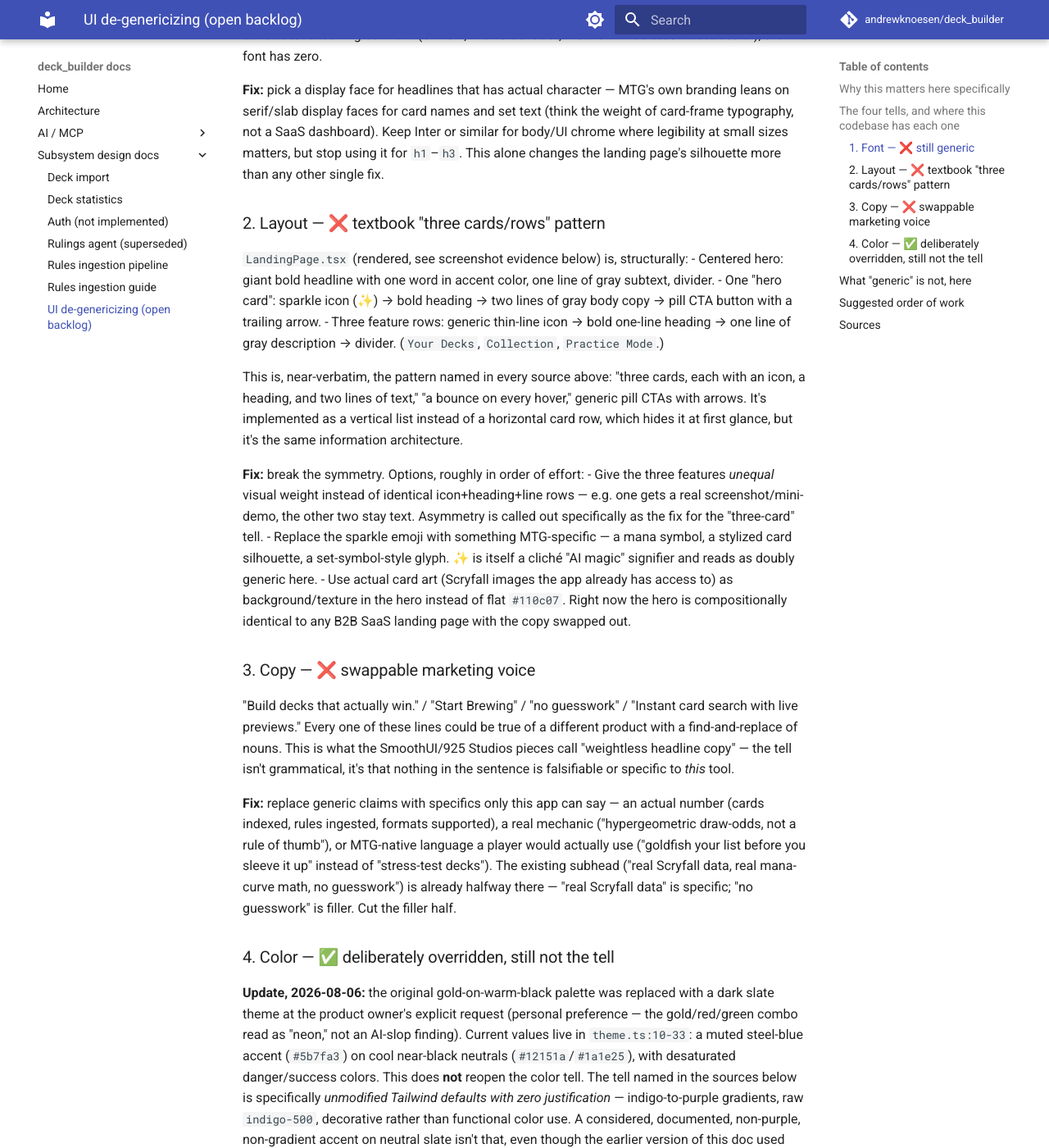
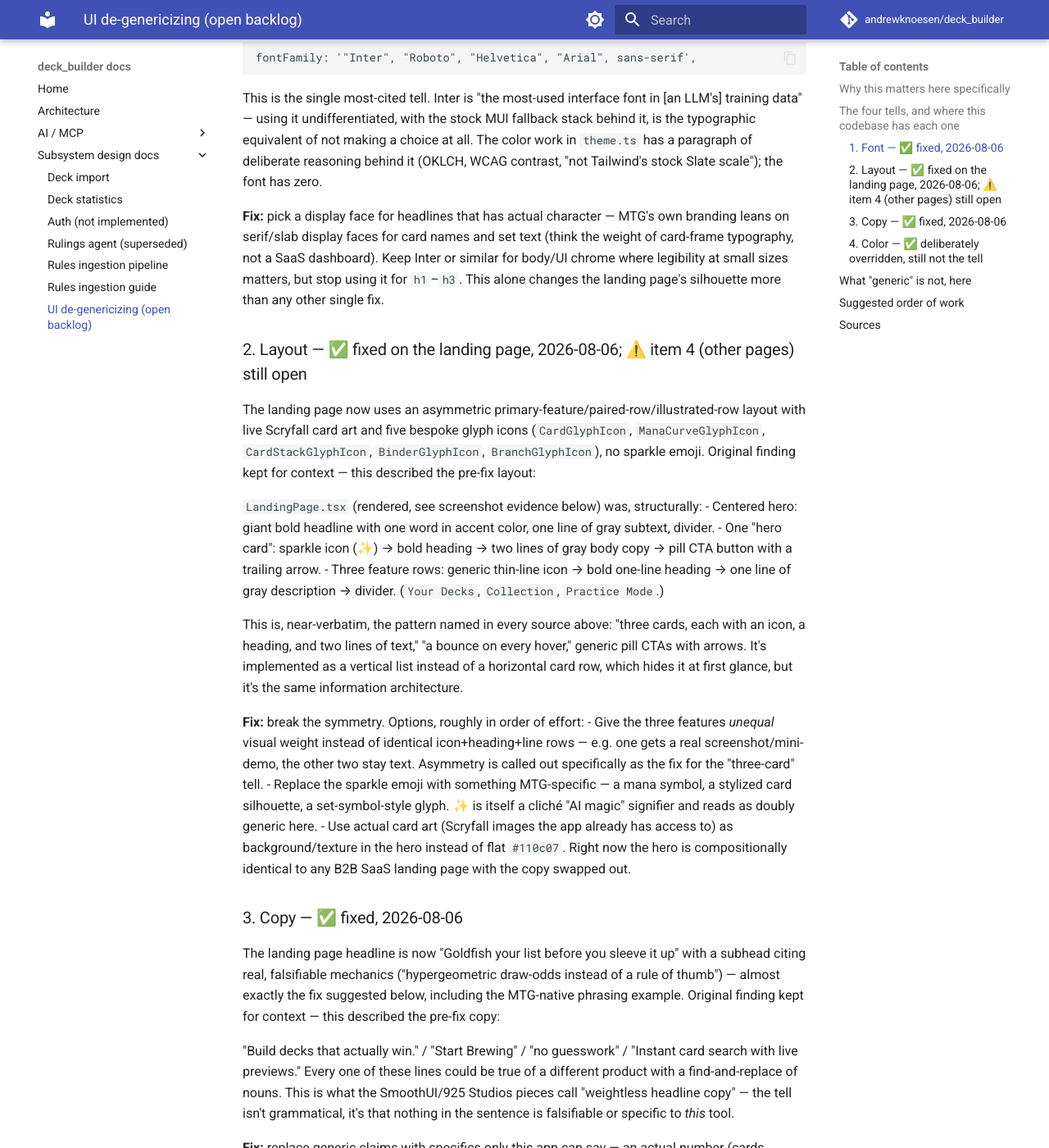
Before and after one commit to andrewknoesen/deck_builder, an MkDocs documentation site: the page built from docs/UI_DEGENERIC_DESIGN.md, in a window 1280 px wide and 1400 px high, scrolled down 1179 px. Shown: the whole window at 82% size. Built offline with MkDocs 1.6.1 and Material for MkDocs 9.7.7, drawn with Linux system fonts in a browser that asks for light colours; comment, search, counter and statistics services are not loaded; some of the changed text lies outside the part shown.

Commit message:
docs: correct UI_DEGENERIC_DESIGN.md status — 3 of 4 findings were already fixed
The 2026-08-23 status banner wrongly claimed nothing had been picked up,
based on checking PLAN.md and a general git log pass but not this specific
file's history. Font/layout/copy (items 1-3) were actually fixed in
0b8f770 (2026-08-06), reviewed by mtg-ux/mtg-em, one day after the audit
landed — it just never linked back or became a PLAN.md phase. Item 4
(spot-checking DeckBuilder/AgentChat/Collection/DeckList for the same
pattern) is confirmed still genuinely open.

Co-Authored-By: Claude Sonnet 5 <noreply@anthropic.com>

````diff
--- a/docs/UI_DEGENERIC_DESIGN.md
+++ b/docs/UI_DEGENERIC_DESIGN.md
@@ -1,9 +1,16 @@
 # De-genericizing the UI: why it still reads "AI-generated"
 
-> **Status: audit/recommendation, not tracked as a PLAN.md phase (as of 2026-08-23).** No evidence
-> in `PLAN.md` or `git log` that the "Suggested order of work" below has been picked up — treat
-> this as an open backlog item, not a record of what shipped. If picking it up, route through
-> `mtg-ux`/`mtg-frontend` as the doc itself recommends, and add it to `PLAN.md` as a real phase.
+> **Status: mostly implemented (corrected 2026-08-23) — never tracked as a `PLAN.md` phase, which
+> is why an earlier version of this banner wrongly claimed it was unactioned.** Items 1-3 below
+> (font, landing-page layout, landing-page copy) were fixed in
+> [`0b8f770`](https://github.com/andrewknoesen/deck_builder/commit/0b8f770) (2026-08-06,
+> "design: de-genericize landing page, switch palette to dark slate" — reviewed by `mtg-ux` and
+> `mtg-em`, two rounds), landed one day after this audit and never linked back to it or `PLAN.md`.
+> **Item 4 is genuinely still open**: `DeckBuilder.tsx`/`AgentChat.tsx`/`Collection.tsx`/
+> `DeckList.tsx` still use stock `@mui/icons-material` icons, not the bespoke glyphs the landing
+> page got — confirmed directly against current code, not assumed. If picking that up, route
+> through `mtg-ux`/`mtg-frontend` and add it to `PLAN.md` as a real phase, so this doesn't happen
+> again.
 
 Audit date: 2026-08-06. Scope: `frontend/src/pages/LandingPage.tsx` + `frontend/src/theme.ts`,
 extrapolated to the rest of the app's component patterns (`DeckBuilder`, `AgentChat`,
@@ -32,9 +39,11 @@ Cross-referenced against multiple 2025–2026 write-ups on why AI-generated UI c
 [BrainGrid](https://www.braingrid.ai/blog/design-system-optimized-for-ai-coding)) — they
 converge on the same four fingerprints. Below, each is graded against what's actually in this repo.
 
-### 1. Font — ❌ still generic
+### 1. Font — ✅ fixed, 2026-08-06
 
-`theme.ts:36`:
+`theme.ts` now sets `h1`-`h4` to `"Besley", serif`, keeping Inter only for body/UI chrome — exactly
+the fix suggested below. Original finding kept for context:
+
 ```ts
 fontFamily: '"Inter", "Roboto", "Helvetica", "Arial", sans-serif',
 ```
@@ -50,9 +59,14 @@ typography, not a SaaS dashboard). Keep Inter or similar for body/UI chrome wher
 small sizes matters, but stop using it for `h1`–`h3`. This alone changes the landing page's
 silhouette more than any other single fix.
 
-### 2. Layout — ❌ textbook "three cards/rows" pattern
+### 2. Layout — ✅ fixed on the landing page, 2026-08-06; ⚠️ item 4 (other pages) still open
 
-`LandingPage.tsx` (rendered, see screenshot evidence below) is, structurally:
+The landing page now uses an asymmetric primary-feature/paired-row/illustrated-row layout with
+live Scryfall card art and five bespoke glyph icons (`CardGlyphIcon`, `ManaCurveGlyphIcon`,
+`CardStackGlyphIcon`, `BinderGlyphIcon`, `BranchGlyphIcon`), no sparkle emoji. Original finding
+kept for context — this described the pre-fix layout:
+
+`LandingPage.tsx` (rendered, see screenshot evidence below) was, structurally:
 - Centered hero: giant bold headline with one word in accent color, one line of gray subtext,
   divider.
 - One "hero card": sparkle icon (✨) → bold heading → two lines of gray body copy → pill CTA
@@ -76,7 +90,12 @@ but it's the same information architecture.
   the hero instead of flat `#110c07`. Right now the hero is compositionally identical to any
   B2B SaaS landing page with the copy swapped out.
 
-### 3. Copy — ❌ swappable marketing voice
+### 3. Copy — ✅ fixed, 2026-08-06
+
+The landing page headline is now "Goldfish your list before you sleeve it up" with a subhead
+citing real, falsifiable mechanics ("hypergeometric draw-odds instead of a rule of thumb") —
+almost exactly the fix suggested below, including the MTG-native phrasing example. Original
+finding kept for context — this described the pre-fix copy:
 
 "Build decks that actually win." / "Start Brewing" / "no guesswork" / "Instant card search with
 live previews." Every one of these lines could be true of a different product with a find-and-replace
@@ -119,14 +138,16 @@ Two things worth being explicit about so this doc doesn't get over-applied:
 
 ## Suggested order of work
 
-1. Typography pass (`theme.ts` font stack + a scale that isn't MUI defaults) — highest
-   visual impact for the effort, touches every page at once via the theme.
-2. Landing page hero/feature-section rewrite — asymmetric layout, card-art texture, kill the
-   sparkle emoji, MTG-specific iconography.
-3. Copy pass across `LandingPage.tsx` — can happen in parallel with (2), same file.
-4. Spot-check `DeckBuilder`, `AgentChat`, `Collection`, `DeckList` for the same three-card/generic-icon
-   pattern once the landing page establishes the new visual language, so the rest of the app
-   doesn't feel like a different product.
+1. ✅ **Done, 2026-08-06.** Typography pass (`theme.ts` font stack + a scale that isn't MUI
+   defaults) — highest visual impact for the effort, touches every page at once via the theme.
+2. ✅ **Done, 2026-08-06.** Landing page hero/feature-section rewrite — asymmetric layout,
+   card-art texture, kill the sparkle emoji, MTG-specific iconography.
+3. ✅ **Done, 2026-08-06.** Copy pass across `LandingPage.tsx` — can happen in parallel with (2),
+   same file.
+4. ⚠️ **Still open, confirmed 2026-08-23.** Spot-check `DeckBuilder`, `AgentChat`, `Collection`,
+   `DeckList` for the same three-card/generic-icon pattern now that the landing page has
+   established the new visual language — they still use stock `@mui/icons-material` icons, not
+   the bespoke glyph set. This is the one real remaining item from this doc.
 
 Route this to `mtg-ux` for the actual visual/interaction redesign and `mtg-frontend` for
 implementation, per the existing subagent split in `CLAUDE.md`.
````
Also changed, not shown: docs/README.md (+1 -1 lines).
